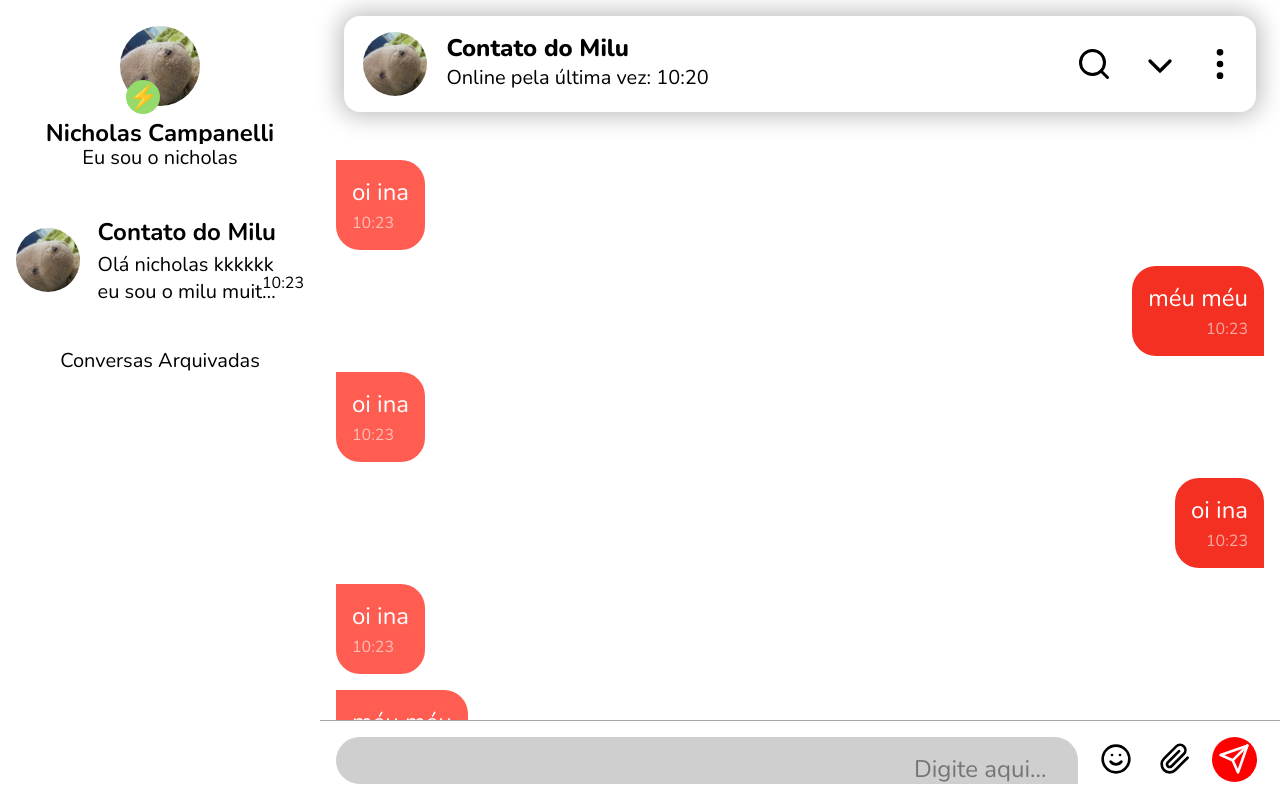
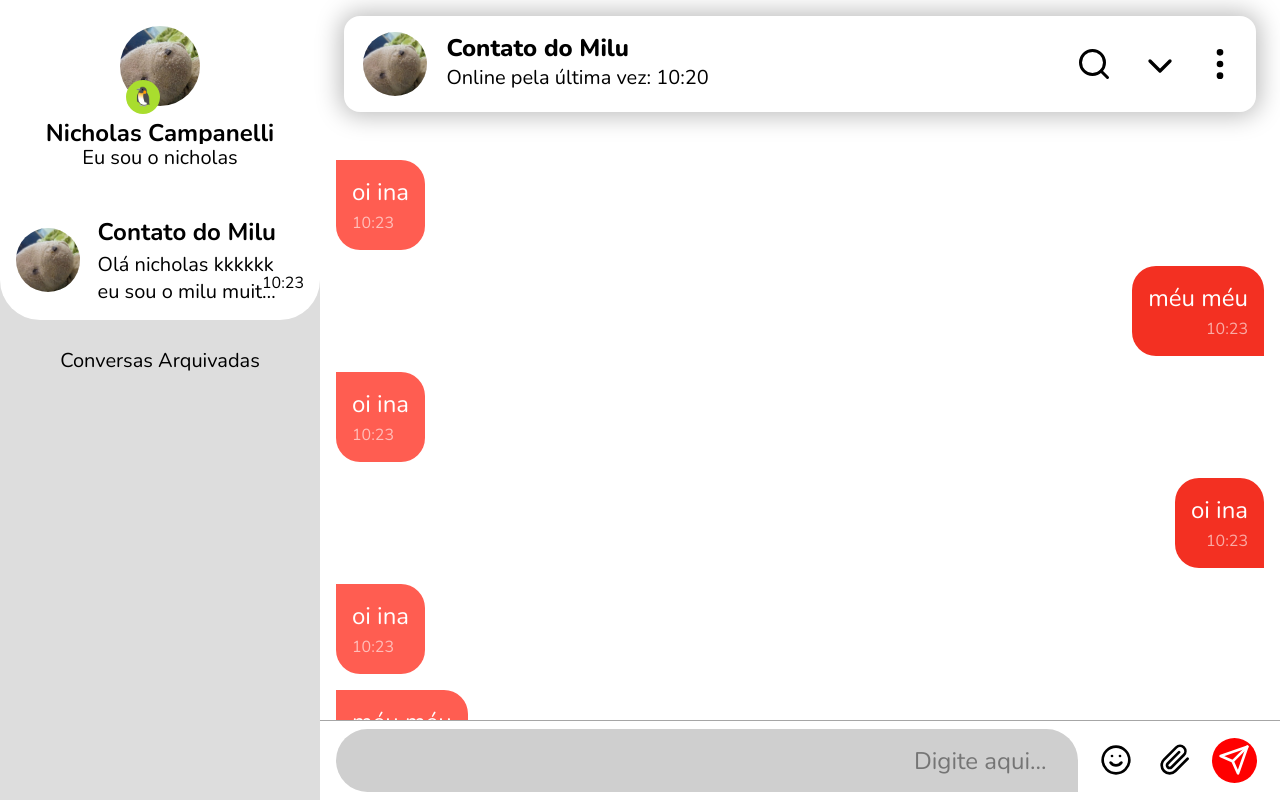
Before and after one commit to niccampanelli/Talker, a React (Create React App) app in the folder frontend/: page / in a window 1280 px wide. Built offline with nearby package versions, Linux system fonts and the light colour scheme.

Commit message:
Fixing Message Input Padding

```diff
--- a/frontend/src/global.css
+++ b/frontend/src/global.css
@@ -12,7 +12,7 @@
 }
 
 body {
-  background-color: rgb(255, 255, 255);
+  background-color: rgb(221, 221, 221);
 }
 
 .clickBlocker{
--- a/frontend/src/screens/Home/index.js
+++ b/frontend/src/screens/Home/index.js
@@ -58,7 +58,7 @@ export default function Home(){
                     <div className="currentUser">
                         <img src={ImageExample} className="currentUserImg"/>
                             <div id="currentUserStatus" className="currentUserStatus">
-                                <h1 id="currentUserStatusEmoji">⚡</h1>
+                                <h1 id="currentUserStatusEmoji">🐧</h1>
                             </div>
                         <div className="currentUserInfo">
                             <h1 className="currentUserName">Nicholas Campanelli</h1>
--- a/frontend/src/screens/Home/style.css
+++ b/frontend/src/screens/Home/style.css
@@ -14,7 +14,6 @@
 .currentUser{
   position: relative;
   background-color: white;
-  z-index: 2;
   width: 100%;
   height: 25vh;
   padding: 2vh;
@@ -39,7 +38,7 @@
   z-index: 4;
   right: 20vh;
   top: 10vh;
-  background-color: #94db6b;
+  background-color: #a9dd2e;
   border-radius: 100vh;
   width: 4.2vh;
   height: 4.2vh;
@@ -51,6 +50,10 @@
   -webkit-user-drag: none;
   -webkit-user-select: none;
   -ms-user-select: none;
+}
+
+#currentUserStatusEmoji{
+  font-size: 2.3vh;
 }
 
 .currentUserInfo{
@@ -411,8 +414,8 @@
 
 .sendSection {
   position: relative;
-  padding: 2vh 2vh 2vh 2vh;
   display: grid;
+  padding: 1vh 2vh 1vh 2vh;
   grid-template-columns: minmax(0, 80%) minmax(0, 20%);
   border-top: 0.2vh solid rgba(0, 0, 0, 0.35);
 }
@@ -432,6 +435,7 @@
   margin-left: 1vh;
   display: grid;
   grid-template-columns: repeat(3, minmax(0, 100%));
+  align-items: center;
   justify-items: center;
 }
 
@@ -440,6 +444,7 @@
   height: 3.5vw;
   background-color: #00000000;
   border-radius: 100%;
+  cursor: pointer;
 }
 
 .emojiBtn svg {
@@ -453,6 +458,7 @@
   height: 3.5vw;
   background-color: #00000000;
   border-radius: 100%;
+  cursor: pointer;
 }
 
 .sendAttachmentBtn svg {
@@ -466,6 +472,7 @@
   height: 3.5vw;
   background-color: red;
   border-radius: 100%;
+  cursor: pointer;
 }
 
 .sendMessageBtn svg {
@@ -473,4 +480,3 @@
   margin: auto;
   color: white;
 }
-/*# sourceMappingURL=style.css.map */
```
